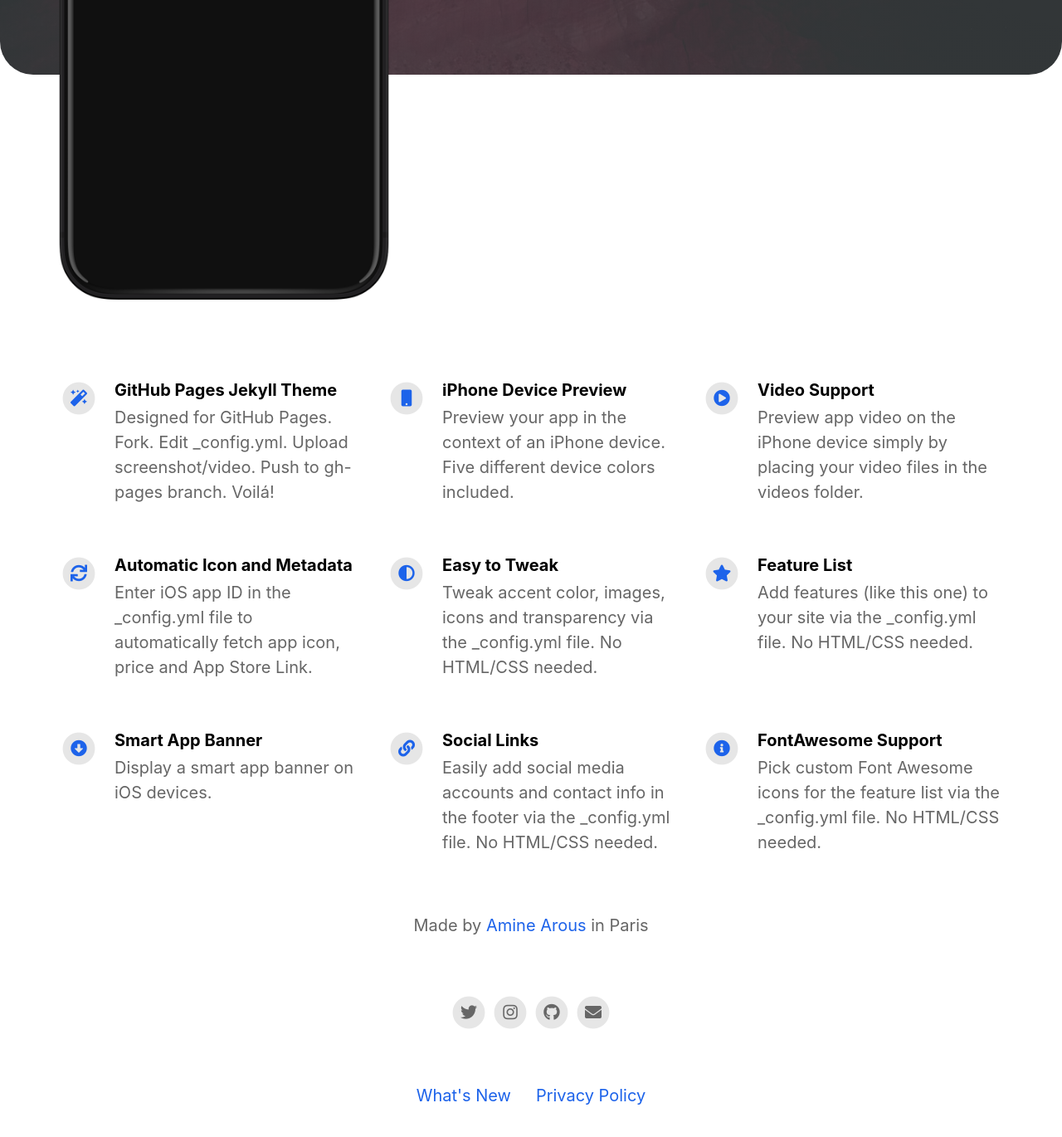
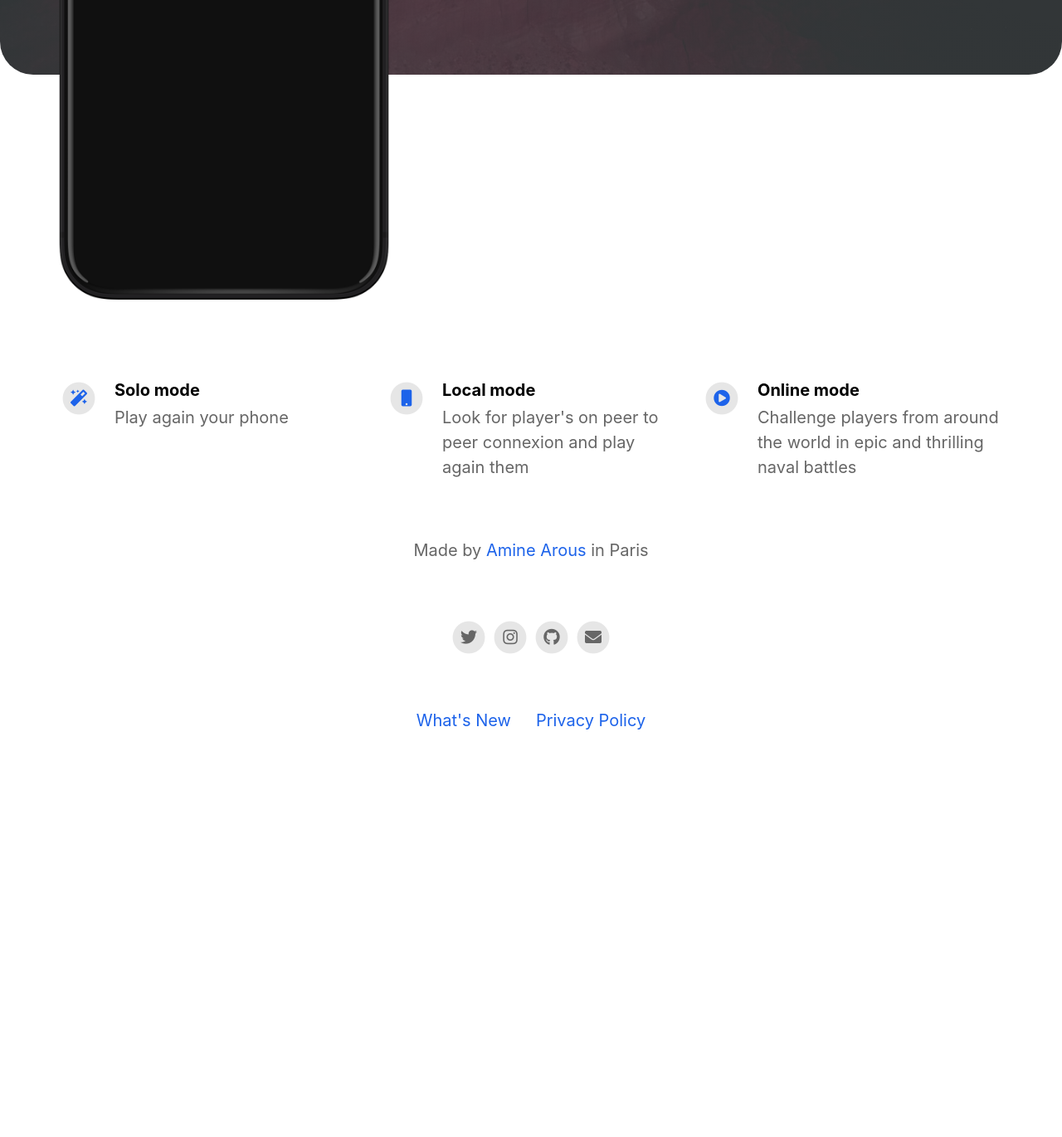
Before and after one commit to AmineArous/battleship-landingpage, a Jekyll site: the page built from index.html, in a window 1280 px wide and 1400 px high, scrolled down 624 px. Shown: the top 1370 px of the window at 83% size. Built offline with Jekyll 4.4.1, drawn with Linux system fonts in a browser that asks for light colours; nearby versions of some CDN libraries; after the commit the page ends 1572 px from its top, so only the background shows below that.

Commit message:
Update _config.yml

```diff
--- a/_config.yml
+++ b/_config.yml
@@ -35,45 +35,17 @@ youtube_username                          :
 # Feature List                            Edit, add or remove features to be presented.
 features                                  :
 
-  - title                                 : GitHub Pages Jekyll Theme
-    description                           : Designed for GitHub Pages. Fork. Edit _config.yml. Upload screenshot/video. Push to gh-pages branch. Voilá!
+  - title                                 : Solo mode
+    description                           : Play again your phone
     fontawesome_icon_name                 : magic
 
-  - title                                 : iPhone Device Preview
-    description                           : Preview your app in the context of an iPhone device. Five different device colors included.
+  - title                                 : Local mode
+    description                           : Look for player's on peer to peer connexion and play again them
     fontawesome_icon_name                 : mobile
 
-  - title                                 : Video Support
-    description                           : Preview app video on the iPhone device simply by placing your video files in the videos folder.
+  - title                                 : Online mode
+    description                           : Challenge players from around the world in epic and thrilling naval battles
     fontawesome_icon_name                 : play-circle
-
-  - title                                 : Automatic Icon and Metadata
-    description                           : Enter iOS app ID in the _config.yml file to automatically fetch app icon, price and App Store Link.
-    fontawesome_icon_name                 : sync
-
-  - title                                 : Easy to Tweak
-    description                           : Tweak accent color, images, icons and transparency via the _config.yml file. No HTML/CSS needed.
-    fontawesome_icon_name                 : adjust
-
-  - title                                 : Feature List
-    description                           : Add features (like this one) to your site via the _config.yml file. No HTML/CSS needed.
-    fontawesome_icon_name                 : star
-
-  - title                                 : Smart App Banner
-    description                           : Display a smart app banner on iOS devices.
-    fontawesome_icon_name                 : arrow-alt-circle-down
-
-  - title                                 : Social Links
-    description                           : Easily add social media accounts and contact info in the footer via the _config.yml file. No HTML/CSS needed.
-    fontawesome_icon_name                 : link
-
-  - title                                 : FontAwesome Support
-    description                           : Pick custom Font Awesome icons for the feature list via the _config.yml file. No HTML/CSS needed.
-    fontawesome_icon_name                 : info-circle
-
-  - title                                 : # New Feature Title
-    description                           : # New Feature Description
-    fontawesome_icon_name                 : # Enter Font Awesome icon name (e.g. star). Find icons on fontawesome.com/icons.
 
 
 
```
